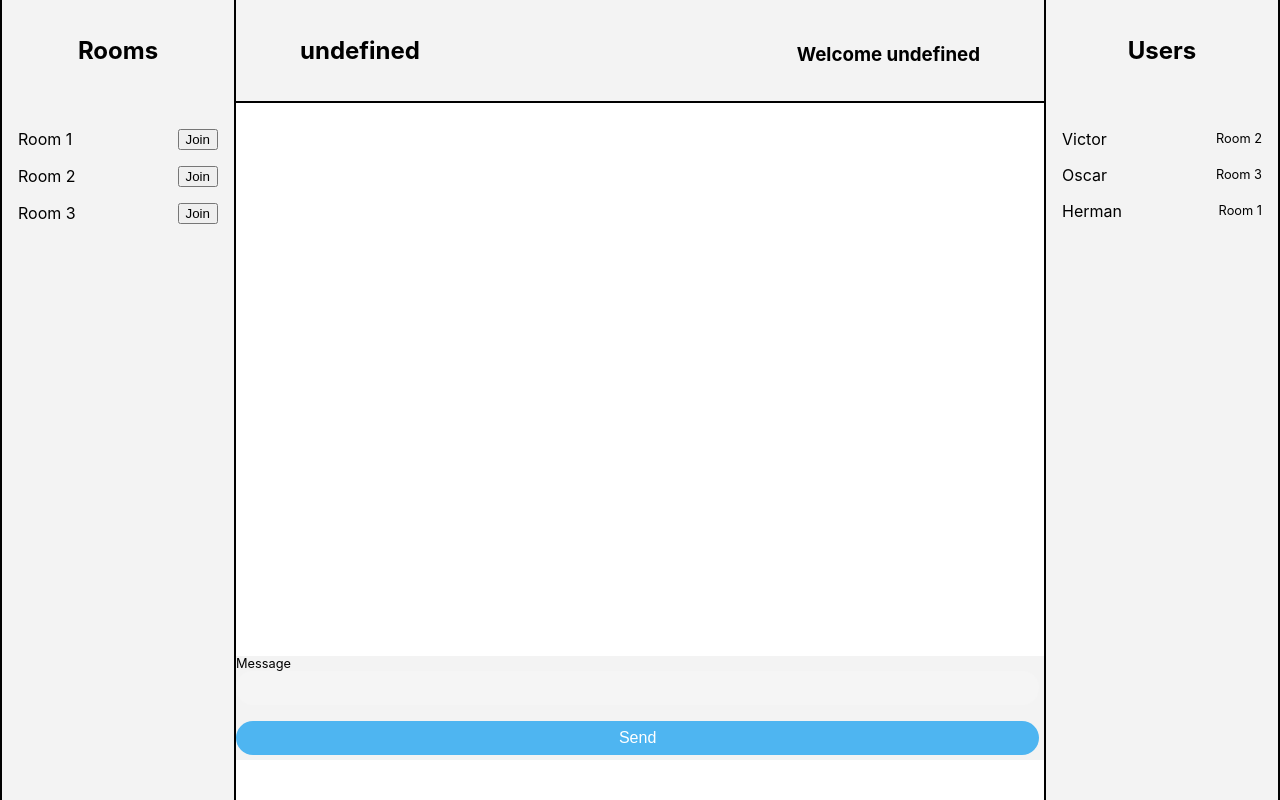
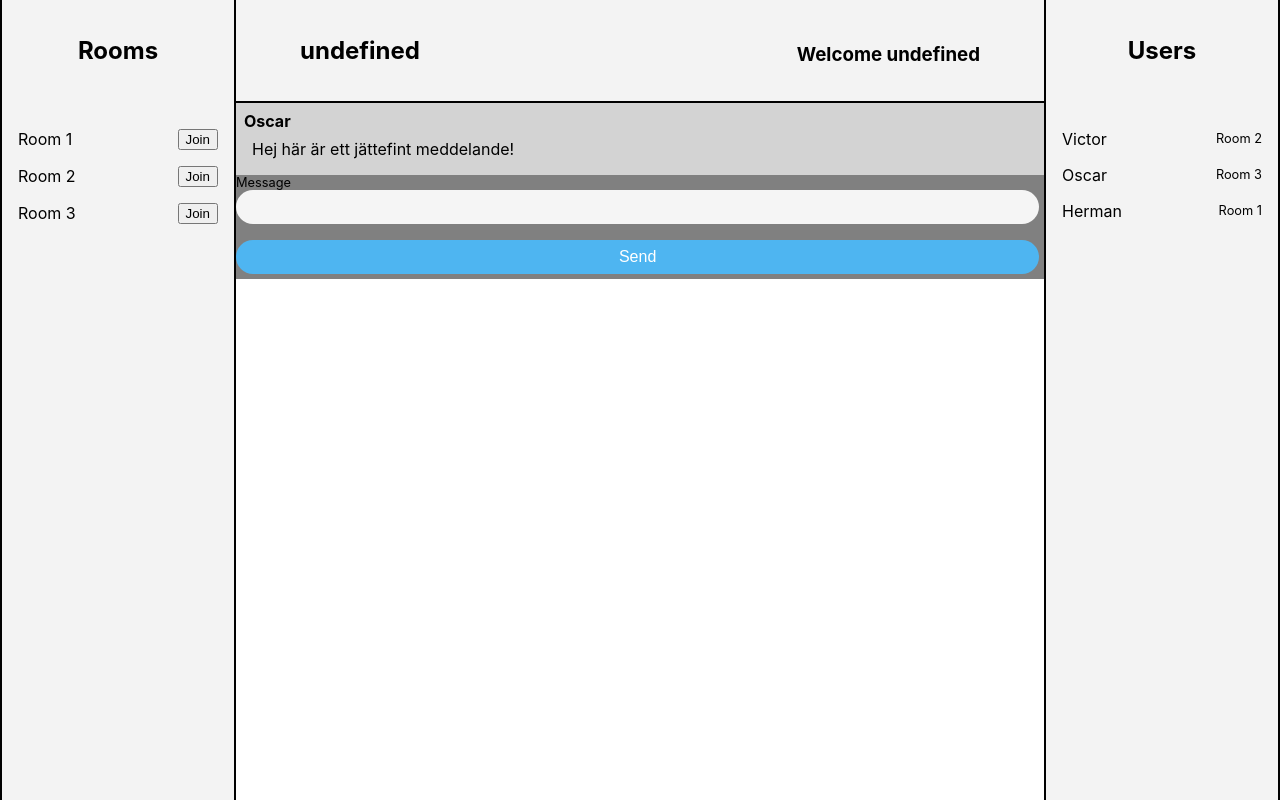
Before and after one commit to puppets101/Chat-App, a React (Create React App) app in the folder client/: page /chat-room/1 in a window 1280 px wide. Built offline with nearby package versions, Linux system fonts and the light colour scheme; no server answers; the HTML template or start-up script is replaced by a standard one.

Commit message:
styling fixes

```diff
--- a/client/src/components/ChatFeed.tsx
+++ b/client/src/components/ChatFeed.tsx
@@ -20,10 +20,18 @@ function ChatFeed() {
     setMessage({ ...message, text: e.target.value });
   };
 
+  const handleSendMessage = () => {};
+
   console.log(message);
 
   return (
     <div style={root}>
+      <div style={messageFeed}>
+        <div style={messageStyle}>
+          <p style={avatar}>Oscar</p>
+          <p style={textMessage}>Hej här är ett jättefint meddelande!</p>
+        </div>
+      </div>
       <div style={inputArea}>
         <label style={label} htmlFor="username">
           Message
@@ -35,28 +43,50 @@ function ChatFeed() {
           value={message.text}
           onChange={handleNewMessageInput}
         />
-        <button style={buttonStyle}>Send</button>
+        <button style={buttonStyle} onClick={handleSendMessage}>
+          Send
+        </button>
       </div>
     </div>
   );
 }
 
 const root: CSSProperties = {
+  background: "red",
   position: "relative",
+  display: "flex",
+  flexDirection: "column",
   width: "100%",
-  height: "100%",
 };
 
 const inputArea: CSSProperties = {
-  position: "absolute",
   display: "flex",
   flexDirection: "column",
-  backgroundColor: "#f3f3f3",
-  bottom: "5%",
+  backgroundColor: "grey",
+  bottom: "0",
   width: "100%",
 };
 const label: CSSProperties = {
   fontSize: "0.8rem",
 };
 
+const messageFeed: CSSProperties = {};
+
+const messageStyle: CSSProperties = {
+  padding: ".5rem",
+  backgroundColor: "lightgrey",
+  display: "flex",
+  flexDirection: "column",
+};
+
+const avatar: CSSProperties = {
+  margin: "0",
+  fontWeight: "bold",
+};
+
+const textMessage: CSSProperties = {
+  padding: ".5rem",
+  margin: "0",
+};
+
 export default ChatFeed;
--- a/client/src/components/Header.tsx
+++ b/client/src/components/Header.tsx
@@ -16,10 +16,6 @@ function Header(props: Props) {
 }
 
 const root: CSSProperties = {
-  position: "absolute",
-  top: 0,
-  left: 0,
-  right: 0,
   display: "flex",
   justifyContent: "space-between",
   alignItems: "flex-end",
--- a/client/src/components/Shell.tsx
+++ b/client/src/components/Shell.tsx
@@ -45,11 +45,11 @@ const sideHeading: CSSProperties = {
 };
 
 const centerContainer: CSSProperties = {
+  height: "100%",
   position: "relative",
   display: "flex",
+  flexDirection: "column",
   flex: 1,
-  justifyContent: "center",
-  alignItems: "center",
 };
 
 const sideContainer: CSSProperties = {
--- a/client/src/context/NetworkContext.tsx
+++ b/client/src/context/NetworkContext.tsx
@@ -74,6 +74,7 @@ const NetworkProvider: React.FC<Props> = ({ children }) => {
 
   const connectToRoom = () => {};
   const disconnectFromRoom = () => {};
+
   const sendMessage = () => {};
 
   const setUsername = (username: string) => {
```
Also changed, not shown: 1 other file (tests, documents, lock files or other folders).
